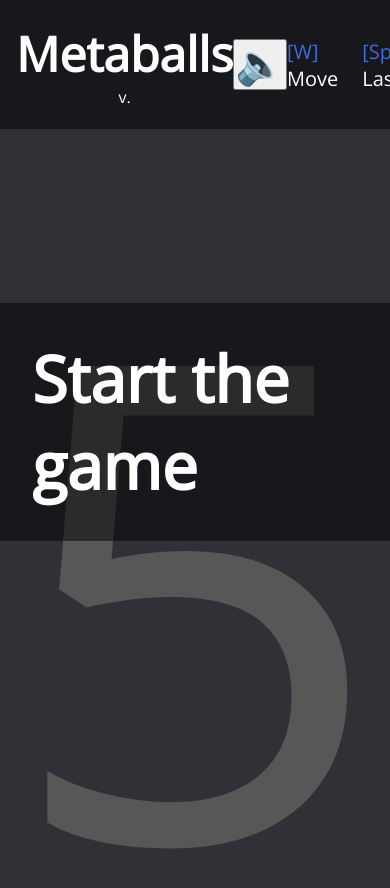
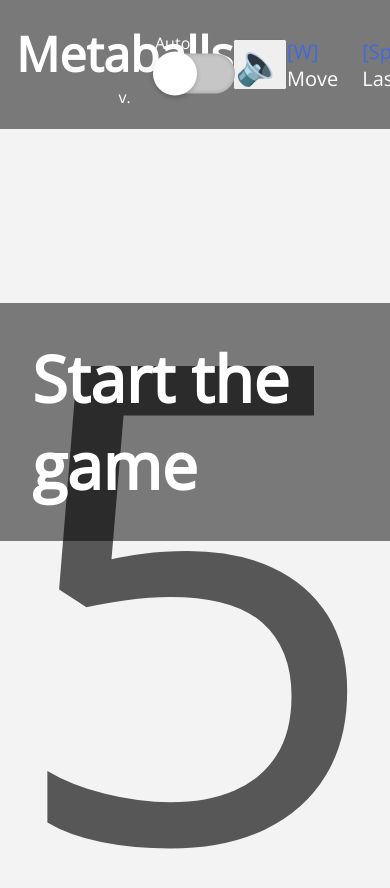
Before and after one commit to efim-sys/metaballs, a plain HTML site: page index.html in a window 390 px wide. Shown: the top 888 px of the page. Drawn offline with nearby package versions, Linux system fonts and the light colour scheme; no server answers.

Commit message:
add hard mobile mode switch

```diff
--- a/index.html
+++ b/index.html
@@ -22,6 +22,10 @@
             <div><span>[Space]</span> Laser</div>
             <div><span>[Maus]</span> Rotate</div>
             <div><span>[R]</span> Rakete</div>
+        </div>
+        <div class="switch">
+            <p>Auto</p>
+            <input id="hardMobile" type="checkbox">
         </div>
         <div class="score">
             <span id='score'>0</span> Score
@@ -67,6 +71,7 @@ const UFO_PROP_LASER = 0.4; // Wahrscheinlichkeit für Erscheinen eines LASERs p
 const UFO_PROP_ROCKET = 0.1; // Wahrscheinlichkeit für Erscheinen eines LASERs pro Sekunde
 // Knopf
 var versionID = document.getElementById("versionID");
+var hardMobile = document.getElementById("hardMobile");
 var theme = document.getElementById("theme");
 const parent = document.getElementById('scene');
 let highScore = 0
@@ -76,16 +81,23 @@ var mobile = false;
 let highMeter = document.getElementById('highScore')
 var muteButton = document.getElementById("muteButton");
 muteButton.addEventListener("click", muteUnMute);
+hardMobile.addEventListener("click", switchMobile);
 if(/Android|webOS|iPhone|iPad|iPod|BlackBerry|IEMobile|Opera Mini/i.test(navigator.userAgent)){
     mobile = true;
 }
 var mute = true
+
+hardMobile.checked = mobile;
 
 const gitVersion = new XMLHttpRequest();
 gitVersion.open("GET", 'https://api.github.com/repos/efim-sys/metaballs/commits/main');
 gitVersion.send();
 gitVersion.onreadystatechange = (e) => {
   versionID.innerHTML = "v. "+gitVersion.responseText.substring(12, 19);
+}
+
+function switchMobile(){
+    moile = hardMobile.checked;
 }
 
 function muteUnMute(){
--- a/style.css
+++ b/style.css
@@ -126,3 +126,50 @@ object {
 #scene.playing object {
     display: inline;
 }
+
+body {
+    margin: 0;
+    padding: 0;
+    background: #f3f3f3;
+  }
+
+  .switch {
+    position: absolute;
+    top: 50%;
+    left: 50%;
+    transform: translate(-50%, -50%);
+  }
+
+  input[type="checkbox"] {
+    position: relative;
+    width: 80px;
+    height: 40px;
+    -webkit-appearance: none;
+    outline: none;
+    background: #c6c6c6;
+    border-radius: 20px;
+    transition: .5s;
+    box-shadow: inset 0 0 5px rgba(0,0,0,.2);
+  }
+
+  input:checked[type="checkbox"] {
+    background: #4169e1
+  }
+
+  input[type="checkbox"]:before {
+    content: '';
+    position: absolute;
+    width: 40px;
+    height: 40px;
+    border-radius: 20px;
+    top: 0;
+    left: 0;
+    background: #fff;
+    transition: .2s;
+    transform: scale(1.1);
+    box-shadow: 0 2px 5px rgba(0,0,0,.2);
+  }
+
+  input:checked[type="checkbox"]:before {
+    left: 40px;
+  }
```
